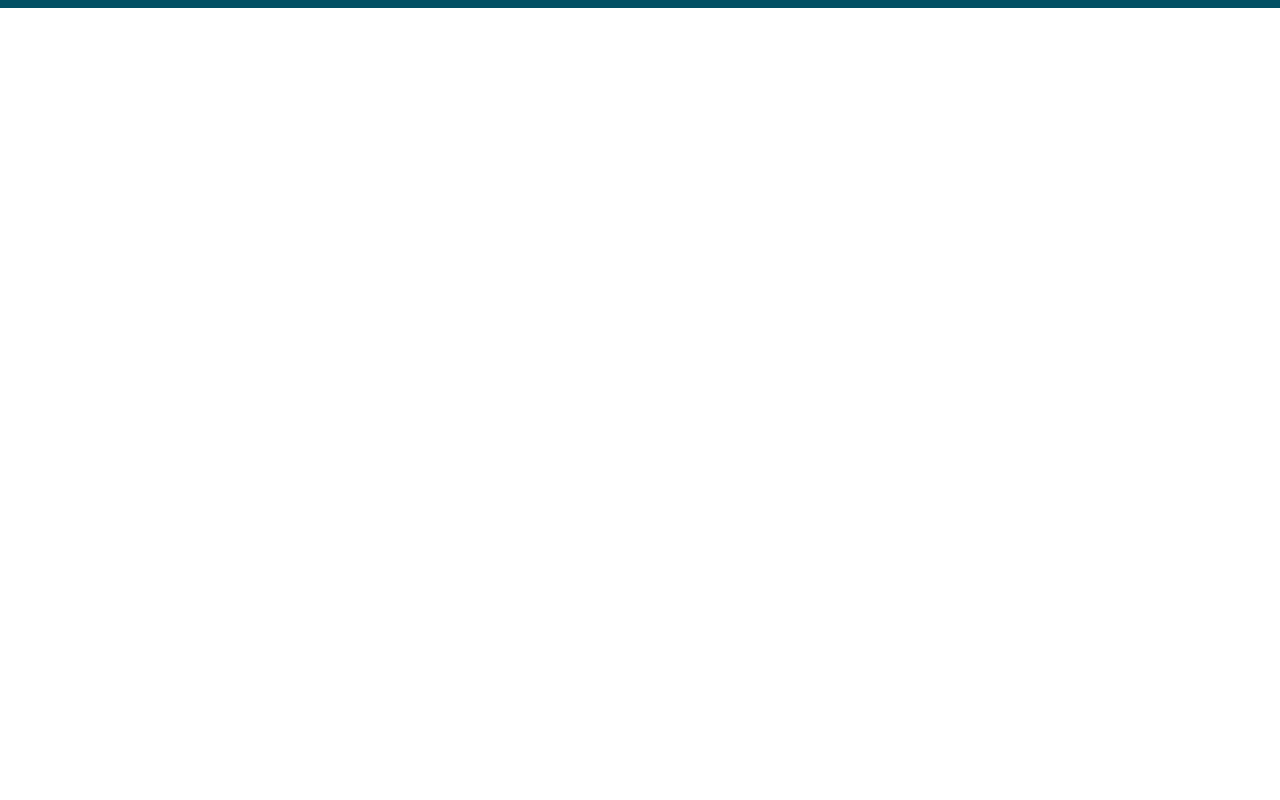
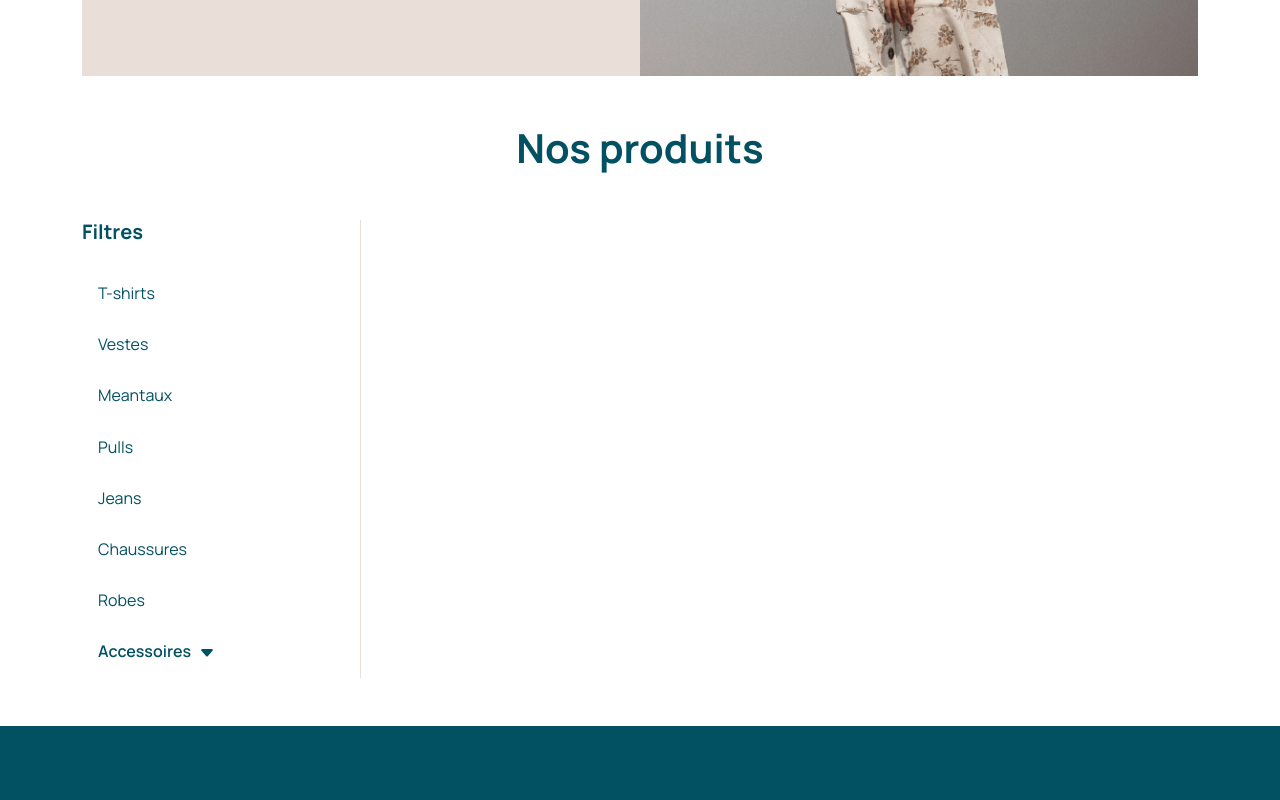
Before and after one commit to ethantaylan/lpc-ifocop, a React (Vite) app: page /products in a window 1280 px wide. Shown: the part 620-1420 px from the top of the page. Before the commit the page ends 800 px from the top, so only its background shows below. Built offline with nearby package versions, Linux system fonts and the light colour scheme.

Commit message:
feat: added list @products page

```diff
--- a/src/App.tsx
+++ b/src/App.tsx
@@ -2,6 +2,7 @@ import { Route, Routes } from "react-router-dom";
 import { Footer } from "./components/footer/footer";
 import { Header } from "./components/header/header";
 import { Home } from "./pages/home";
+import { Products } from "./pages/products";
 
 export const App = () => {
   return (
@@ -10,6 +11,7 @@ export const App = () => {
         <Header />
         <Routes location={location} key={location.pathname}>
           <Route path="/" element={<Home />} />
+          <Route path="/products" element={<Products />} />
         </Routes>
       </div>
       <Footer />
--- /dev/null
+++ b/src/components/filter-card/filter-card.tsx
@@ -0,0 +1,44 @@
+import React, { useState } from "react";
+import { useGlobalContext } from "../../context/context";
+
+export interface FilterCardProps {
+  filterLabel: string;
+  isAccessory?: boolean | null;
+  children?: React.ReactElement;
+  onClick?: () => void;
+}
+
+export const FilterCard: React.FC<FilterCardProps> = ({
+  filterLabel,
+  children,
+  onClick,
+}) => {
+  const theme = useGlobalContext();
+  const [isHovered, setIsHovered] = useState(false);
+
+  return (
+    <div
+      onClick={children && onClick}
+      className="w-100"
+      style={{
+        backgroundColor: isHovered ? theme.secondary : "transparent",
+        color: theme.primary,
+        padding: "1rem",
+        cursor: "pointer",
+        transition: "0.3s",
+      }}
+      onMouseEnter={() => setIsHovered(true)}
+      onMouseLeave={() => setIsHovered(false)}
+    >
+      <div
+        className="bold m-0 d-flex align-items-center"
+        style={{ whiteSpace: "nowrap" }}
+      >
+        <h6 className={`m-0 ${children && "semi-bold me-3"}`}>
+          {filterLabel}
+          <span className="ms-2">{children}</span>
+        </h6>
+      </div>
+    </div>
+  );
+};
--- /dev/null
+++ b/src/components/filter-card/filters.ts
@@ -0,0 +1,45 @@
+export interface Filter {
+  label: string;
+  isAccessory?: boolean;
+  accessories?: Accessory[];
+}
+
+export interface Accessory {
+  label: string;
+}
+
+export const filters: Filter[] = [
+  {
+    label: "T-shirts",
+  },
+  {
+    label: "Vestes",
+  },
+  {
+    label: "Meantaux",
+  },
+  {
+    label: "Pulls",
+  },
+  {
+    label: "Jeans",
+  },
+  {
+    label: "Chaussures",
+  },
+  {
+    label: "Robes",
+  },
+  {
+    label: "Accessoires",
+    isAccessory: true,
+    accessories: [
+      { label: "Bonnets" },
+      { label: "Casquettes" },
+      { label: "Lunettes" },
+      { label: "Montres" },
+      { label: "Ceintures" },
+      { label: "Sacs" },
+    ],
+  },
+];
--- a/src/components/header/header.tsx
+++ b/src/components/header/header.tsx
@@ -8,14 +8,14 @@ interface Menus {
 }
 
 export const menus: Menus[] = [
-  { title: "Accueil", url: "test" },
-  { title: "Nos Produits", url: "" },
-  { title: "Points de vente", url: "" },
-  { title: "Réservation", url: "" },
-  { title: "Avis", url: "" },
-  { title: "La boutique", url: "" },
-  { title: "Actualités", url: "" },
-  { title: "Options", url: "" },
+  { title: "Accueil", url: "/" },
+  { title: "Nos Produits", url: "/products" },
+  { title: "Points de vente", url: "/shops" },
+  { title: "Réservation", url: "/booking" },
+  { title: "Avis", url: "/feedbacks" },
+  { title: "La boutique", url: "/shop" },
+  { title: "Actualités", url: "/news" },
+  { title: "Options", url: "/options" },
 ];
 
 export const Header: React.FC = () => (
--- a/src/components/title/title.tsx
+++ b/src/components/title/title.tsx
@@ -2,13 +2,36 @@ import React from "react";
 
 interface TitleProps {
   title: string;
-  className: string;
+  className?: string;
+  h1?: boolean;
+  h2?: boolean;
+  h3?: boolean;
+  h4?: boolean;
+  h5?: boolean;
+  h6?: boolean;
+  span?: boolean;
 }
 
-export const Title: React.FC<TitleProps> = ({ title, className }) => {
+export const Title: React.FC<TitleProps> = ({
+  title,
+  className,
+  h1,
+  h2,
+  h3,
+  h4,
+  h5,
+  h6,
+  span,
+}) => {
   return (
-    <p className={`text-center primary ${className}`}>
-      <h1 className="bold">{title}</h1>
-    </p>
+    <React.Fragment>
+      {h1 && <h1 className={`bold ${className}`}>{title}</h1>}
+      {h2 && <h2 className={`bold ${className}`}>{title}</h2>}
+      {h3 && <h3 className={`bold ${className}`}>{title}</h3>}
+      {h4 && <h4 className={`bold ${className}`}>{title}</h4>}
+      {h5 && <h5 className={`bold ${className}`}>{title}</h5>}
+      {h6 && <h6 className={`bold ${className}`}>{title}</h6>}
+      {span && <span className={`bold ${className}`}>{title}</span>}
+    </React.Fragment>
   );
 };
--- a/src/pages/home.tsx
+++ b/src/pages/home.tsx
@@ -17,8 +17,6 @@ export const Home: React.FC = (props: Props) => {
       <Hero />
       <UnderHero />
       <Councils />
-      {/* <ProductSlider /> */}
-      {/* <PopularProducts /> */}
       <Feedbacks />
     </React.Fragment>
   );
--- /dev/null
+++ b/src/pages/products.tsx
@@ -0,0 +1,63 @@
+import React from "react";
+import { Title } from "../components/title/title";
+import HeroImg from "../assets/products/1.jpg";
+import { FilterCard } from "../components/filter-card/filter-card";
+import { Filter, filters } from "../components/filter-card/filters";
+import { Hero } from "../components/hero/hero";
+import { useGlobalContext } from "../context/context";
+import { BsCaretDownFill, BsCaretUpFill } from "react-icons/bs";
+
+export const Products = () => {
+  const theme = useGlobalContext();
+
+  const [accessories, setAccessories] = React.useState(false);
+
+  return (
+    <div className="w-100">
+      <Hero />
+      <p className="text-center primary my-5">
+        <Title h1 title={"Nos produits"} className="my-5" />
+      </p>
+      <div
+        className="w-25"
+        style={{ borderRight: `1px solid ${theme.secondary}` }}
+      >
+        {/* Filter Container */}
+        <Title className="primary mb-4" h5 title={"Filtres"} />
+        <div>
+          {filters.map((filter: Filter, index) => (
+            <React.Fragment key={index}>
+              {filter.isAccessory && filter.label === "Accessoires" && (
+                <div className="d-flex justify-content-between align-items-center">
+                  <FilterCard
+                    onClick={() => {
+                      setAccessories(!accessories);
+                    }}
+                    filterLabel={filter.label}
+                  >
+                    {!accessories ? <BsCaretDownFill /> : <BsCaretUpFill />}
+                  </FilterCard>
+                </div>
+              )}
+              {!filter.isAccessory && (
+                <FilterCard
+                  filterLabel={filter.label}
+                  isAccessory={filter.isAccessory || null}
+                />
+              )}
+              {filter.isAccessory &&
+                accessories &&
+                filter.accessories?.map((accessory, index) => (
+                  <FilterCard
+                    key={index}
+                    filterLabel={accessory.label}
+                    isAccessory={true}
+                  />
+                ))}
+            </React.Fragment>
+          ))}
+        </div>
+      </div>
+    </div>
+  );
+};
```
Also changed, not shown: src/components/feedbacks/feedbacks.tsx (+0 -29 lines), src/components/filter-card/filter-card.scss (added).
